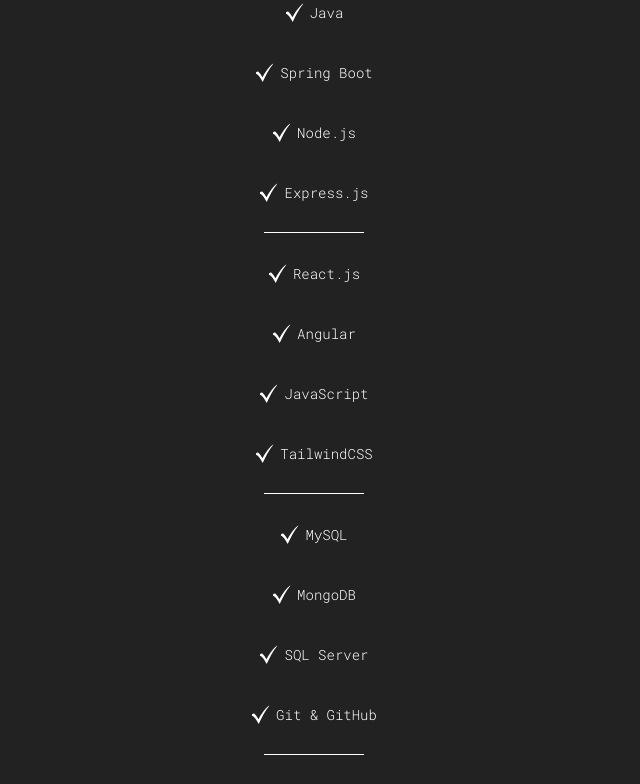
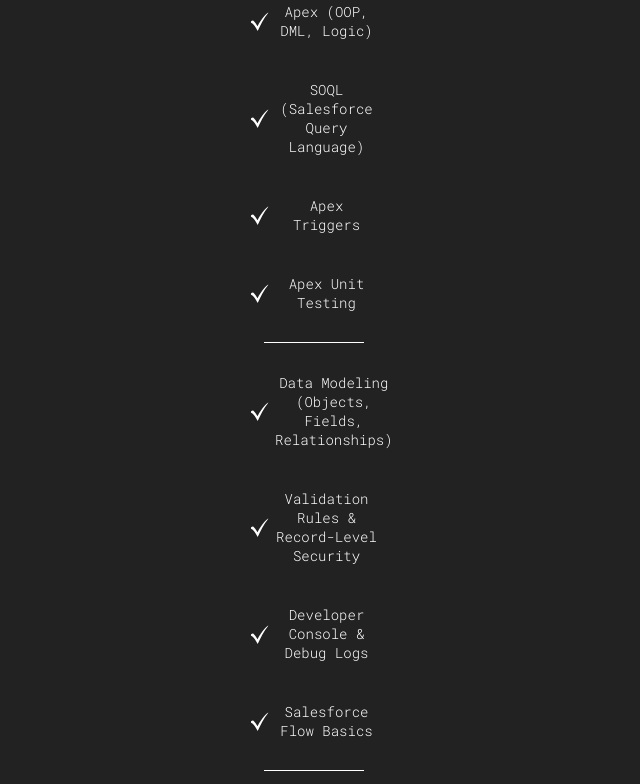
Before and after one commit to ImZaharias/My-Portfolio, a React (Vite) app: page / in a window 1280 px wide. Shown: the part 1520-2304 px from the top of the page, without its empty margins (326-966 px from the left). Built offline with nearby package versions, Linux system fonts and the light colour scheme.

Commit message:
Update Skills.jsx

```diff
--- a/src/sections/Skills/Skills.jsx
+++ b/src/sections/Skills/Skills.jsx
@@ -7,31 +7,24 @@
         <section id="Skills" className={styles.container}>
             <h1 className='sectionTitle'>Skills</h1>
             <div className={styles.skillList}>
-                <SkillList src={checkMarkIcon} skill="Java"/>
-                <SkillList src={checkMarkIcon} skill="Spring Boot"/>
-                <SkillList src={checkMarkIcon} skill="Node.js"/>
-                <SkillList src={checkMarkIcon} skill="Express.js"/>
+                <SkillList src={checkMarkIcon} skill="Apex (OOP, DML, Logic)"/>
+                <SkillList src={checkMarkIcon} skill="SOQL (Salesforce Query Language)"/>
+                <SkillList src={checkMarkIcon} skill="Apex Triggers"/>
+                <SkillList src={checkMarkIcon} skill="Apex Unit Testing"/>
             </div>
             <hr />
             <div className={styles.skillList}>
-                <SkillList src={checkMarkIcon} skill="React.js"/>
-                <SkillList src={checkMarkIcon} skill="Angular"/>
-                <SkillList src={checkMarkIcon} skill="JavaScript"/>
-                <SkillList src={checkMarkIcon} skill="TailwindCSS"/>
+                <SkillList src={checkMarkIcon} skill="Data Modeling (Objects, Fields, Relationships)"/>
+                <SkillList src={checkMarkIcon} skill="Validation Rules & Record-Level Security"/>
+                <SkillList src={checkMarkIcon} skill="Developer Console & Debug Logs"/>
+                <SkillList src={checkMarkIcon} skill="Salesforce Flow Basics"/>
             </div>
             <hr />
             <div className={styles.skillList}>
-                <SkillList src={checkMarkIcon} skill="MySQL"/>
-                <SkillList src={checkMarkIcon} skill="MongoDB"/>
-                <SkillList src={checkMarkIcon} skill="SQL Server"/>
-                <SkillList src={checkMarkIcon} skill="Git & GitHub"/>
-            </div>
-            <hr />
-            <div className={styles.skillList}>
-                <SkillList src={checkMarkIcon} skill="Postman "/>
-                <SkillList src={checkMarkIcon} skill="Selenium"/>
-                <SkillList src={checkMarkIcon} skill="JUnit"/>
-                <SkillList src={checkMarkIcon} skill="Debugging Tools"/>
+                <SkillList src={checkMarkIcon} skill="Platform Development Basics"/>
+                <SkillList src={checkMarkIcon} skill="Asynchronous Apex (Future, Queueable)"/>
+                <SkillList src={checkMarkIcon} skill="Lightning Web Components"/>
+                <SkillList src={checkMarkIcon} skill="Salesforce DX & CLI"/>
             </div>
         </section>
     );
```
